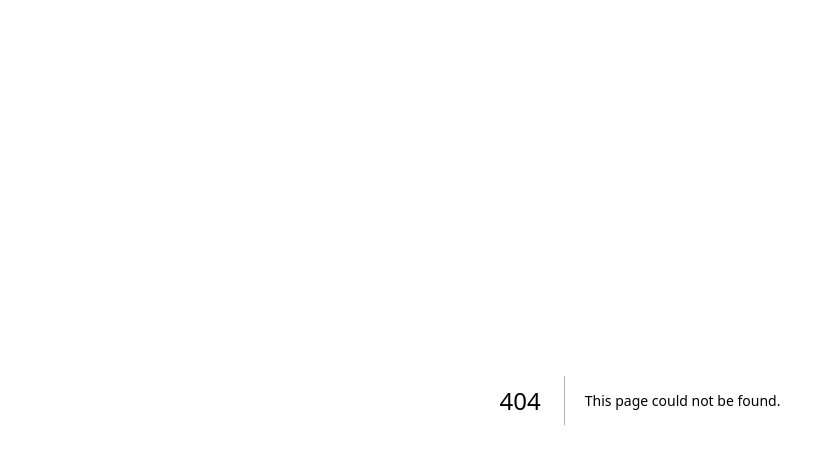
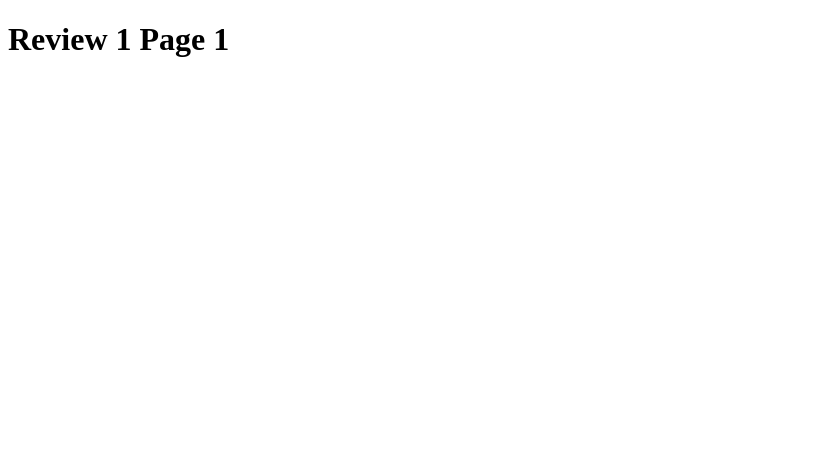
Before and after one commit to uttamaPrh/next, a Next.js app: page /product/1/reviews/1 in a window 1280 px wide. Before the commit this address had no page. Shown: the top 464 px of the page, without its empty margins (0-835 px from the left). Built offline with nearby package versions, Linux system fonts and the light colour scheme.

Commit message:
nested dynamic routing

```diff
--- /dev/null
+++ b/src/app/product/[productID]/reviews/[reviewID]/page.tsx
@@ -0,0 +1,16 @@
+export default function reviews({
+  params,
+}: {
+  params: {
+    productID: string;
+    reviewID: string;
+  };
+}) {
+  return (
+    <div>
+      <h1>
+        Review {params.reviewID} Page {params.productID}
+      </h1>
+    </div>
+  );
+}
```
